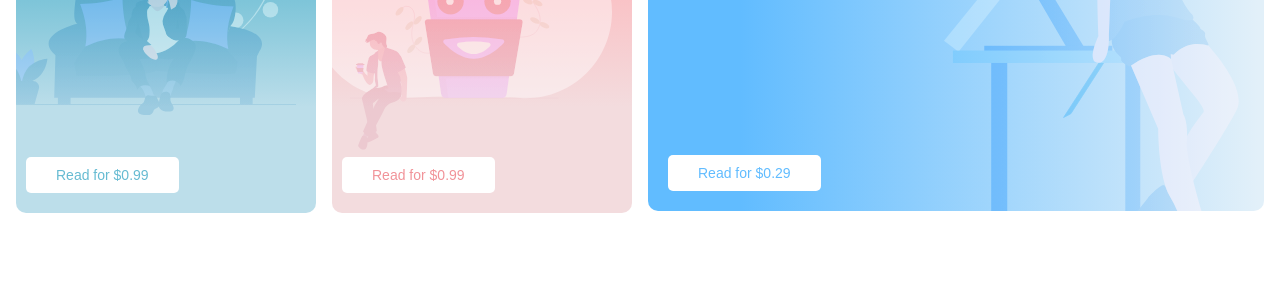
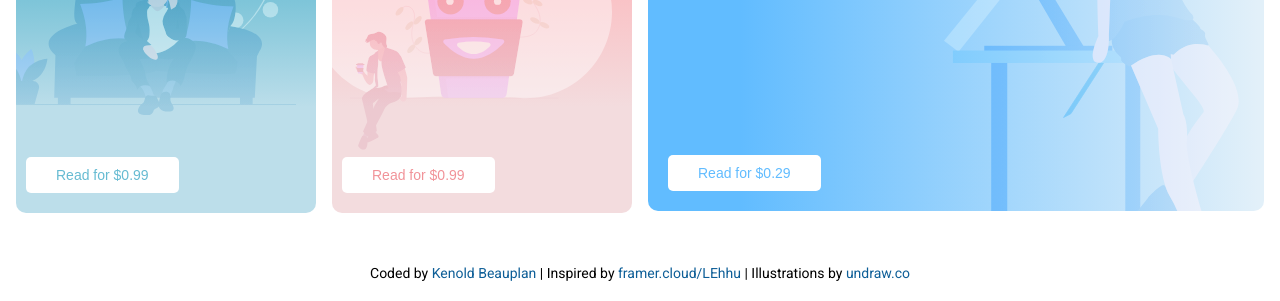
Before and after one commit to kenold/blog-grid, a website: page index.html in a window 1280 px wide. Shown: the part 527-828 px from the top of the page. Before the commit the page ends 800 px from the top, so only its background shows below. Drawn offline with nearby package versions, Linux system fonts and the light colour scheme.

Commit message:
add footer text

```diff
--- a/index.html
+++ b/index.html
@@ -108,7 +108,13 @@
                 </article>
         </div>
 
-
+        <footer class="main__footer">
+            <p>
+                Coded by <a href="https://twitter.com/kenoldb" target="_blank">Kenold Beauplan</a> |
+                Inspired by <a href="https://framer.cloud/LEhhu" target="_blank">framer.cloud/LEhhu</a> |
+                Illustrations by <a href="https://undraw.co/" target="_blank">undraw.co</a>
+            </p>
+        </footer>
 
 
     </div>
```
